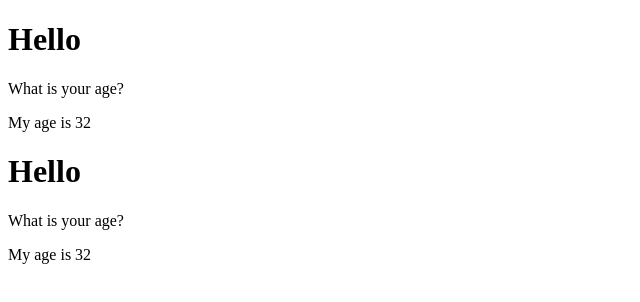
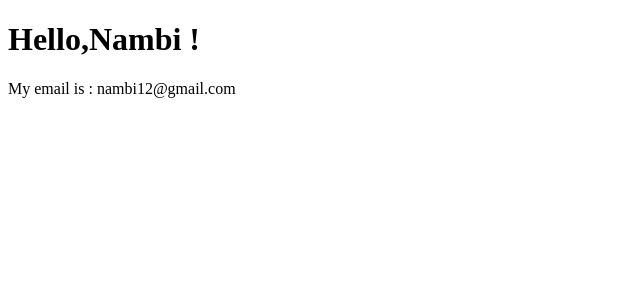
Before and after one commit to nambinachiyr/Hello_React, a React (Vite) app: page / in a window 1280 px wide. Shown: the top 302 px of the page, without its empty margins (0-640 px from the left). Built offline with nearby package versions, Linux system fonts and the light colour scheme.

Commit message:
props-passing data parent to child

```diff
--- a/src/App.jsx
+++ b/src/App.jsx
@@ -1,13 +1,27 @@
 // /Bacic
-
+// Parent Cpmponent to Greeting
 import Greeting from "./Components/Greetin";
 
+// Passing a property parent to child using Props- method
 
 function App(){
+  // // If have only one
+  //  const name = "krish"
+
+  // if have multiple
+  // const details = {
+  //   name:"nambi",
+  //   email:"nambi12@gmail.com",
+  //   signedUp:"yes"
+  // }
+
+  let name = "Nambi"
+  let email = "nambi12@gmail.com"
  return (
   <>
-    <Greeting />
-    <Greeting />
+    {/* <Greeting nam = {name}/> */}
+    {/* <Greeting details = {details}/> */}
+    <Greeting name = {name} email = {email}/>
   </>
  )
 }
--- a/src/Components/Greetin.jsx
+++ b/src/Components/Greetin.jsx
@@ -1,16 +1,31 @@
-function Greeting(){
-
+// Child component of App
+// function Greeting(props){
+// destructruce
+function Greeting({name,email}){
+//    console.log(nam) -> {nam: 'krish'} -
+    //  console.log(props)
+     /*
+     {details: {…}}
+     details: {name: 'nambi', email: 'nambi12@gmail.com', signedUp: true}
+     [[Prototype]]: Object
+     */
+    console.log(name)
     let num1 = 15;
     let num2 = 17;
     let age = ()=>num1+num2;
    return (
     <>
-      <h1>Hello</h1>
-      <p>What is your age?</p>
+    {/* Like to access js Object */}
+      {/* <h1>Hello,{props.details.name} !</h1>
+      <p>My email is : {props.details.email}</p>
+      <p>Logged In : {props.details.signedUp}.</p> */}
 
-      <p>My age is {age()}</p>
+      {/* if we want destrcture */}
+      <h1>Hello,{name} !</h1>
+      <p>My email is : {email}</p>
+      {/* <p>Logged In : {props.details.signedUp}.</p>  */}
     </>
    )
 }
 
-export default Greeting
+export default Greeting;
```
